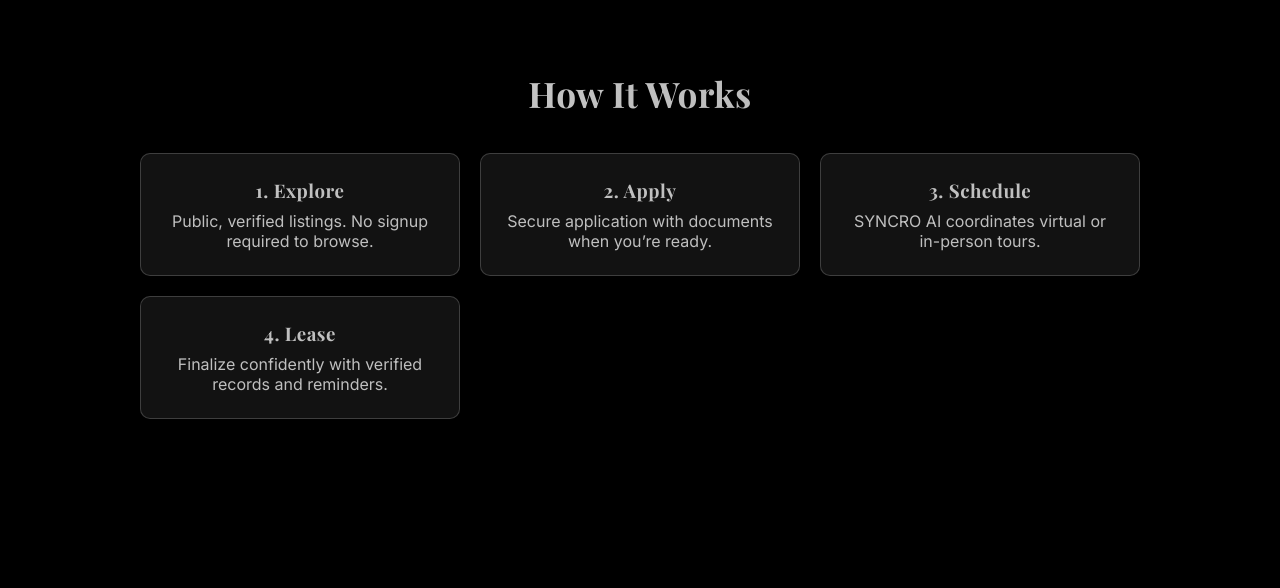
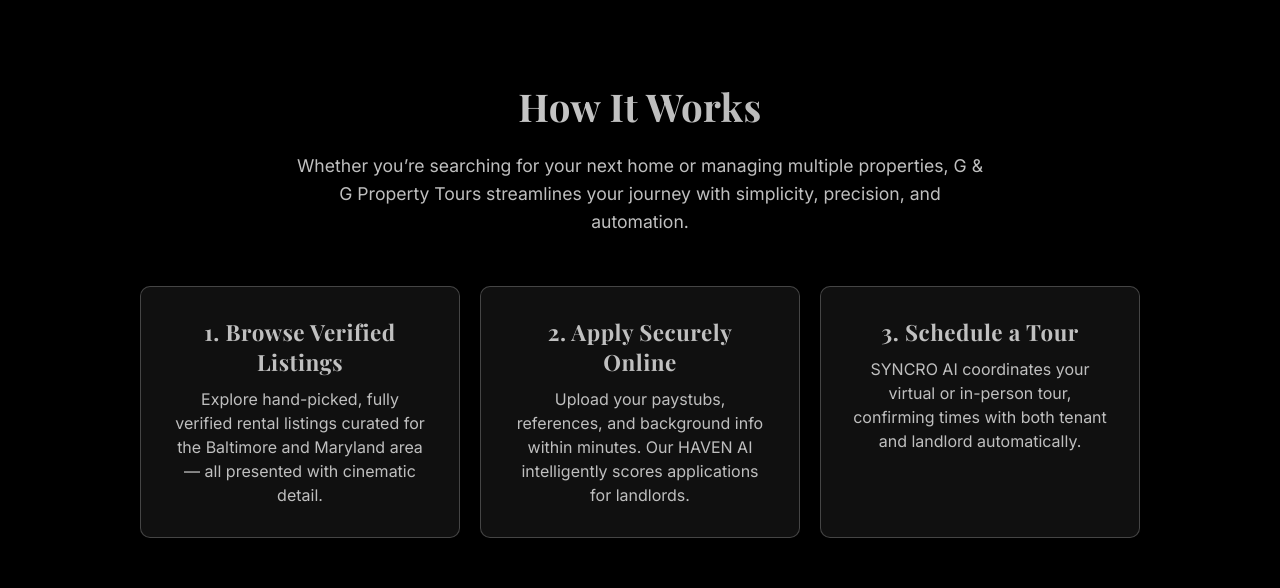
Before and after one commit to gngpropertytours-code/ggtours-luxury-iq400-v5, a Next.js app: page / in a window 1280 px wide. Shown: the part 820-1408 px from the top of the page. Built offline with nearby package versions, Linux system fonts and the light colour scheme.

Commit message:
Update HowItWorks.js

```diff
--- a/components/HowItWorks.js
+++ b/components/HowItWorks.js
@@ -1,31 +1,79 @@
 export default function HowItWorks() {
   const steps = [
-    { title: '1. Explore', desc: 'Public, verified listings. No signup required to browse.' },
-    { title: '2. Apply', desc: 'Secure application with documents when you’re ready.' },
-    { title: '3. Schedule', desc: 'SYNCRO AI coordinates virtual or in-person tours.' },
-    { title: '4. Lease', desc: 'Finalize confidently with verified records and reminders.' }
+    {
+      title: "1. Browse Verified Listings",
+      desc: "Explore hand-picked, fully verified rental listings curated for the Baltimore and Maryland area — all presented with cinematic detail.",
+    },
+    {
+      title: "2. Apply Securely Online",
+      desc: "Upload your paystubs, references, and background info within minutes. Our HAVEN AI intelligently scores applications for landlords.",
+    },
+    {
+      title: "3. Schedule a Tour",
+      desc: "SYNCRO AI coordinates your virtual or in-person tour, confirming times with both tenant and landlord automatically.",
+    },
   ];
 
   return (
-    <section id="howitworks" style={{ background: '#000', color: '#fff', padding: '90px 20px', textAlign: 'center' }}>
-      <h2 style={{
-        fontSize: '2.2rem', marginBottom: 36,
-        background: 'linear-gradient(90deg, #D3D3D3, #C0C0C0, #A9A9A9)',
-        WebkitBackgroundClip: 'text', WebkitTextFillColor: 'transparent'
-      }}>
+    <section id="how-it-works">
+      <h2
+        className="text-silver fade-in"
+        style={{
+          fontSize: "2.4rem",
+          marginBottom: "20px",
+          textAlign: "center",
+        }}
+      >
         How It Works
       </h2>
-      <div style={{
-        display: 'grid', gridTemplateColumns: 'repeat(auto-fit, minmax(240px,1fr))',
-        gap: 20, maxWidth: 1000, margin: '0 auto'
-      }}>
-        {steps.map((s) => (
-          <div key={s.title} style={{
-            background: '#121212', border: '1px solid rgba(192,192,192,0.25)',
-            borderRadius: 10, padding: 24
-          }}>
-            <h3 style={{ color: '#C0C0C0', margin: '0 0 8px' }}>{s.title}</h3>
-            <p style={{ color: '#BFBFBF', margin: 0 }}>{s.desc}</p>
+
+      <p
+        className="fade-in"
+        style={{
+          color: "#BFBFBF",
+          maxWidth: "700px",
+          margin: "0 auto 50px",
+          fontSize: "1.1rem",
+          lineHeight: "1.6",
+          textAlign: "center",
+        }}
+      >
+        Whether you’re searching for your next home or managing multiple
+        properties, G & G Property Tours streamlines your journey with
+        simplicity, precision, and automation.
+      </p>
+
+      <div
+        style={{
+          display: "flex",
+          flexWrap: "wrap",
+          justifyContent: "center",
+          gap: "20px",
+        }}
+      >
+        {steps.map((step, index) => (
+          <div
+            key={index}
+            className="card fade-in"
+            style={{
+              width: "320px",
+              background: "rgba(20, 20, 20, 0.8)",
+              backdropFilter: "blur(4px)",
+              cursor: "default",
+            }}
+          >
+            <h3
+              style={{
+                color: "#C0C0C0",
+                marginBottom: "10px",
+                fontSize: "1.4rem",
+              }}
+            >
+              {step.title}
+            </h3>
+            <p style={{ color: "#BFBFBF", fontSize: "1rem", lineHeight: "1.5" }}>
+              {step.desc}
+            </p>
           </div>
         ))}
       </div>
```
